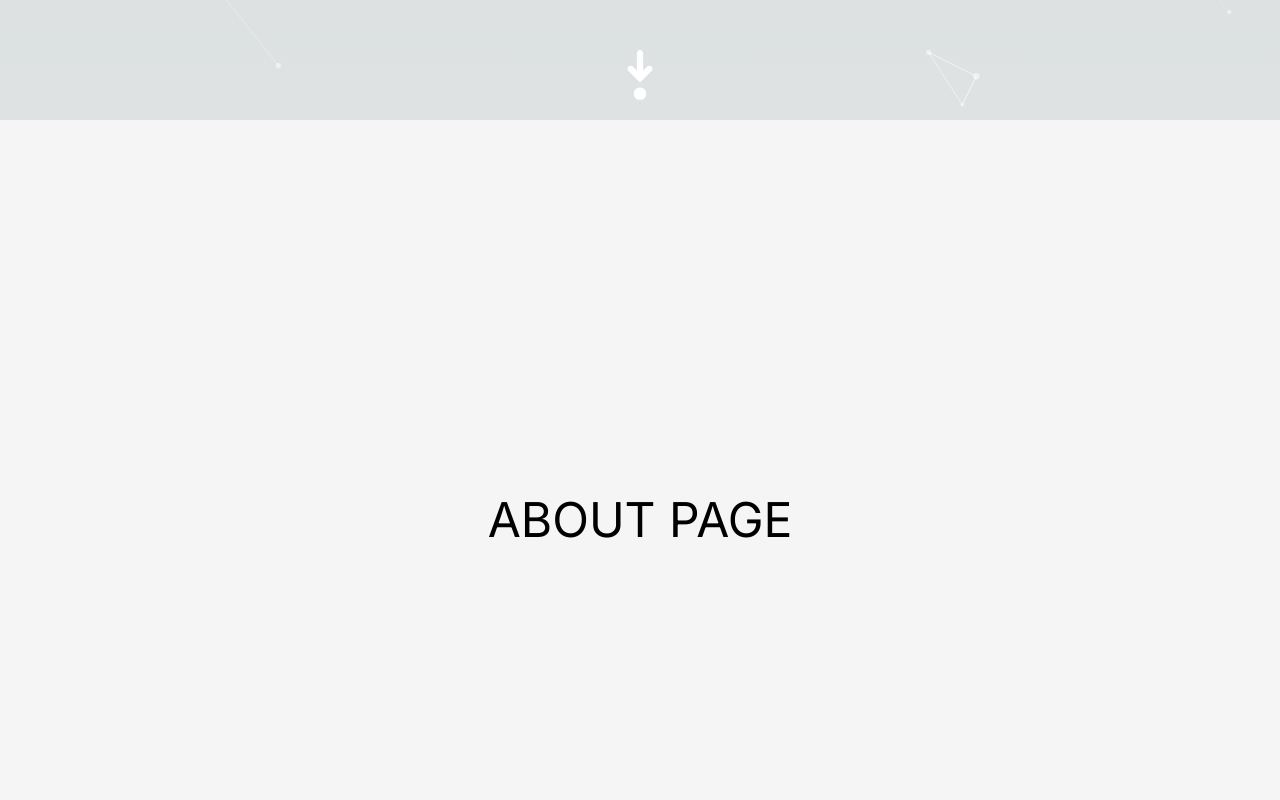
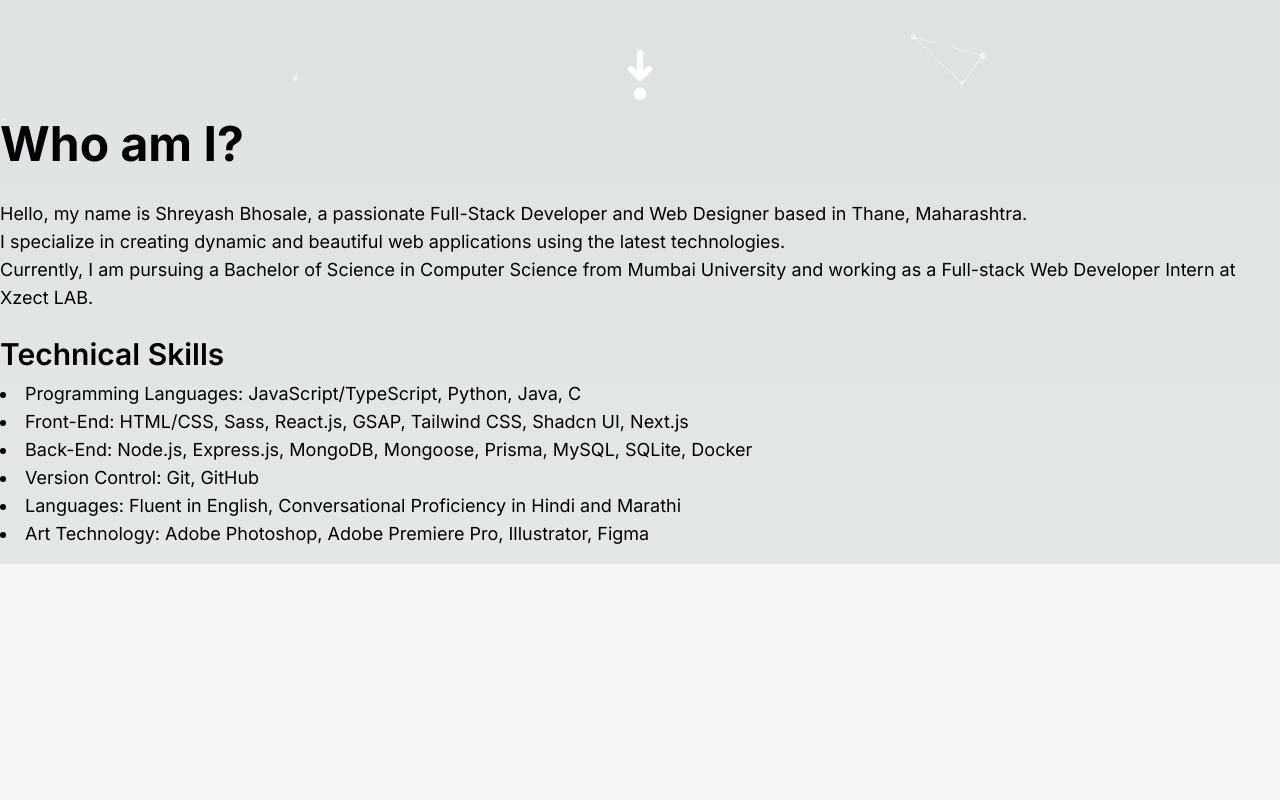
Before and after one commit to dev-shreyash/portfolio, a Next.js app: page / in a window 1280 px wide. Shown: the part 680-1480 px from the top of the page. Built offline with nearby package versions, Linux system fonts and the light colour scheme.

Commit message:
style update

```diff
--- a/src/app/about/about.scss
+++ b/src/app/about/about.scss
@@ -0,0 +1,14 @@
+.about{
+    height: 100%;
+    display: flex;
+    flex-direction: column;
+    justify-content: space-between;
+    align-items: center;
+    background-color: #fff !important;
+
+
+    .content-1{
+        border: 2px solid #000000  !important;
+        margin: 6vw;
+    }
+}
--- a/src/app/about/page.tsx
+++ b/src/app/about/page.tsx
@@ -1,15 +1,42 @@
 "use client"
 import { usePathname } from 'next/navigation';
 import TransitionLink from '@/components/TransitionLink';
+import React, { useEffect, useRef } from 'react';
+import { gsap } from 'gsap';
+import { ScrollTrigger } from 'gsap/ScrollTrigger';
+
 
 export default function About() {
   const pathname = usePathname();
   const isAboutPage = pathname.includes('/about');
 
   return (
-    <main className="bg-neutral-100 text-black w-screen h-screen flex flex-col items-center justify-center gap-[50px]">
-      <h1 className="text-5xl">ABOUT PAGE</h1>
+    <div className="about">
+
+      <div className="content-1">
+      <h1 className="text-5xl font-bold mb-8">Who am I?</h1>
+      <p className="text-lg">Hello, my name is Shreyash Bhosale, a passionate Full-Stack Developer and Web Designer based in Thane, Maharashtra.
+      </p>
+      <p className="text-lg ">I specialize in creating dynamic and beautiful web applications using the latest technologies.
+      </p>
+      <p className="text-lg ">Currently, I am pursuing a Bachelor of Science in Computer Science from Mumbai University and working as a Full-stack Web Developer Intern at Xzect LAB.</p>
+
+      </div>
+
+      <h2 className="text-3xl font-semibold mt-6 mb-2">Technical Skills</h2>
+      <ul className="list-disc list-inside text-lg mb-4">
+        <li>Programming Languages: JavaScript/TypeScript, Python, Java, C</li>
+        <li>Front-End: HTML/CSS, Sass, React.js, GSAP, Tailwind CSS, Shadcn UI, Next.js</li>
+        <li>Back-End: Node.js, Express.js, MongoDB, Mongoose, Prisma, MySQL, SQLite, Docker</li>
+        <li>Version Control: Git, GitHub</li>
+        <li>Languages: Fluent in English, Conversational Proficiency in Hindi and Marathi</li>
+        <li>Art Technology: Adobe Photoshop, Adobe Premiere Pro, Illustrator, Figma</li>
+      </ul>
+
+
+
       {isAboutPage && <TransitionLink href="/" label="Home ->" />}
-    </main>
+    </div>
+
   );
 }
```
